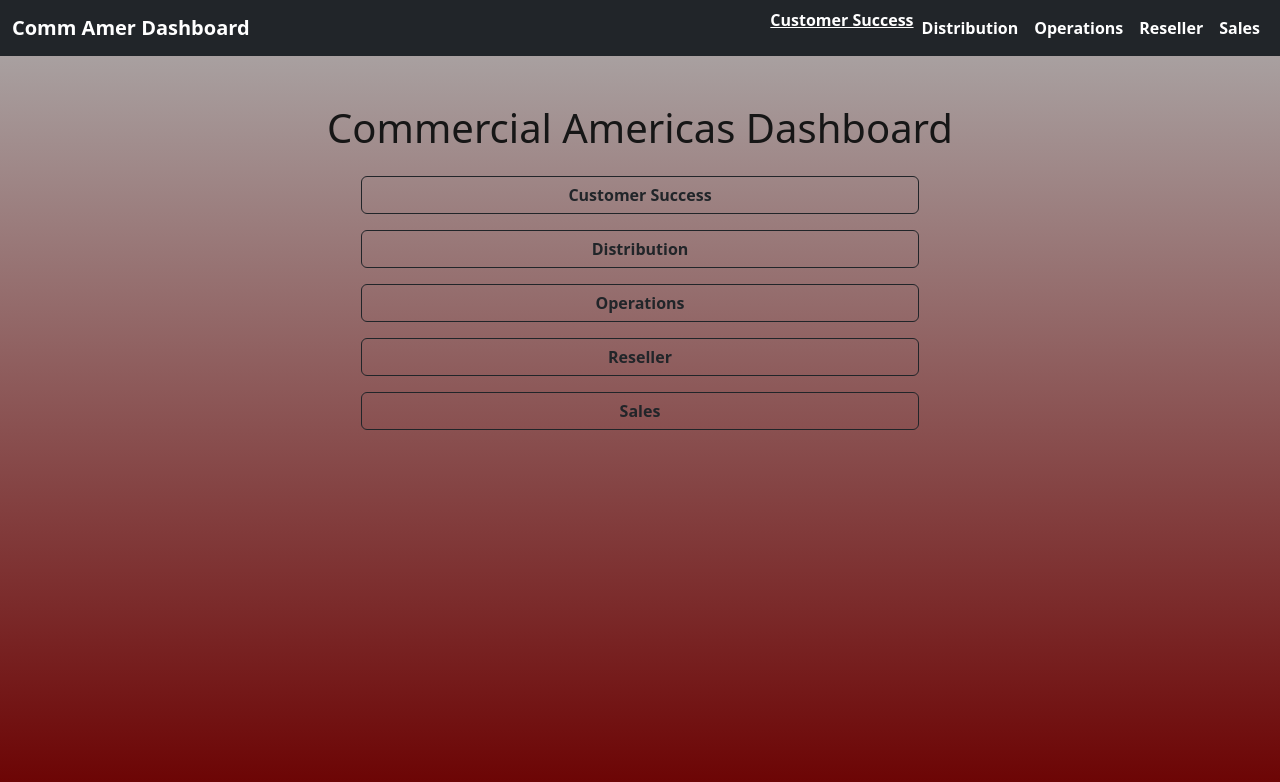
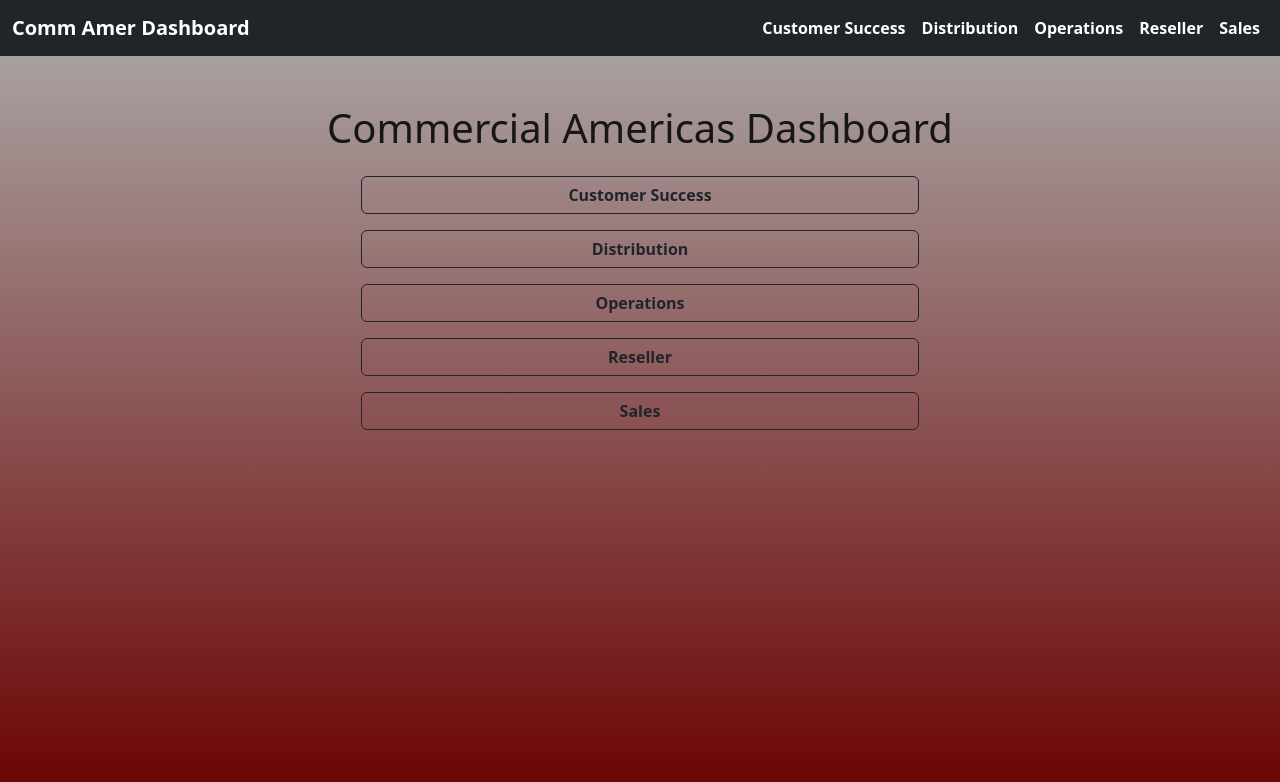
Before and after one commit to hicks08805/comm-amer-dashboard, a React (Create React App) app: page / in a window 1280 px wide. Shown: the top 782 px of the page. Built offline with nearby package versions, Linux system fonts and the light colour scheme.

Commit message:
updating navbar

```diff
--- a/src/App.js
+++ b/src/App.js
@@ -73,7 +73,7 @@ function Navbar() {
         <div className="collapse navbar-collapse" id="navbarNav">
           <ul className="navbar-nav ms-auto">
             <li className="nav-item">
-              <Link className="nav-lin fw-bold text-white" to="/page1">Customer Success</Link>
+              <Link className="nav-link fw-bold text-white" to="/page1">Customer Success</Link>
             </li>
             <li className="nav-item">
               <Link className="nav-link fw-bold text-white" to="/page2">Distribution</Link>
```
